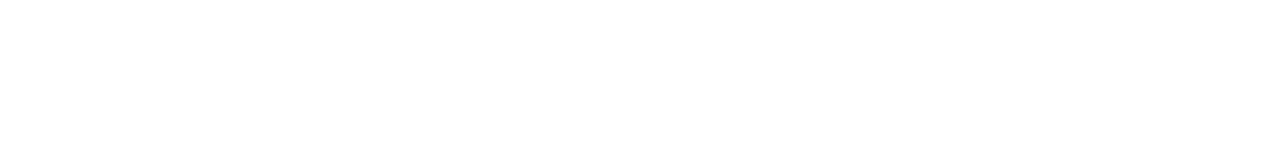
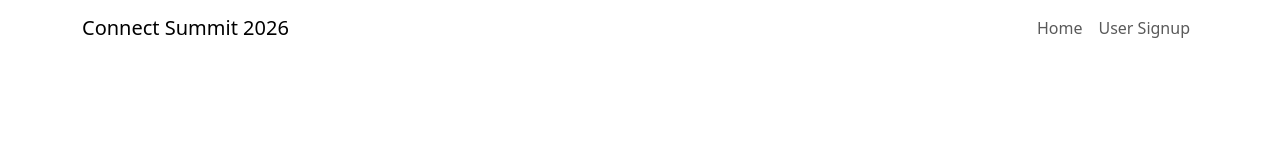
Before and after one commit to jpd6423/IST256_Group_2, a plain HTML site: page signup.html in a window 1280 px wide. Drawn offline with nearby package versions, Linux system fonts and the light colour scheme.

Commit message:
start to signup

```diff
--- a/signup.html
+++ b/signup.html
@@ -1,3 +1,23 @@
-<html>
+<head>
+    <meta charset="utf-8">
+    <meta name="viewport" content="width=device-width, initial-scale=1">
+    <title>Sign Up Now!</title>
+    <link href="https://cdn.jsdelivr.net/npm/bootstrap@5.3.8/dist/css/bootstrap.min.css" rel="stylesheet"
+        integrity="sha384-sRIl4kxILFvY47J16cr9ZwB07vP4J8+LH7qKQnuqkuIAvNWLzeN8tE5YBujZqJLB" crossorigin="anonymous">
+    <link href="style.css" rel="stylesheet">
+</head>
 
-</html>
+<body>
+
+    <nav class="navbar navbar-expand-lg">
+        <div class="container">
+            <a class="navbar-brand" href="index.html">
+                Connect Summit 2026
+            </a>
+
+            <div class="navbar-nav ms-auto">
+                <a class="nav-link" href="index.html">Home</a>
+                <a class="nav-link" href="signup.html">User Signup</a>
+            </div>
+        </div>
+    </nav>
```
